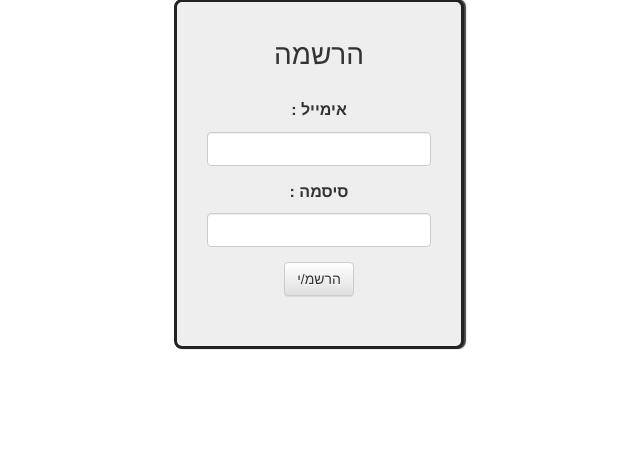
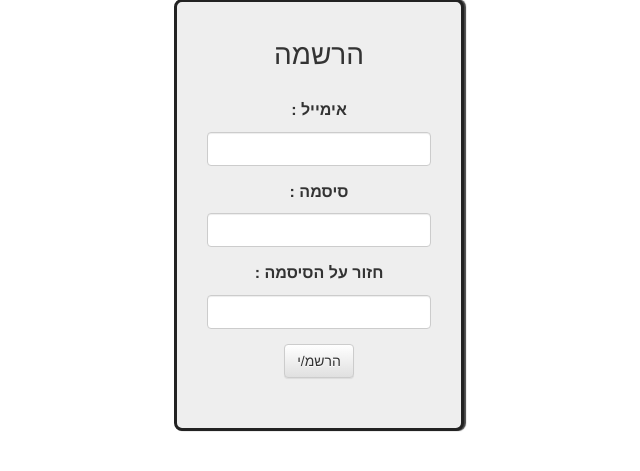
Before and after one commit to Thecink09/Calculate_Diet, a Flask app: page /user/register in a window 1280 px wide. Shown: the part 173-644 px from the top of the page, without its empty margins (321-961 px from the left). Run offline with Flask 2, Linux system fonts and the light colour scheme; some libraries are stand-ins or nearby versions.

Commit message:
added password confirm

```diff
--- a/src/exceptions/user_exceptions.py
+++ b/src/exceptions/user_exceptions.py
@@ -2,6 +2,10 @@
 class UserException(Exception):
     def __init__(self, message):
         self.message = message
+
+
+class PasswordNotMatchedException(UserException):
+    pass
 
 
 class EmailAlreadyExistsException(UserException):
--- a/src/modules/user/views.py
+++ b/src/modules/user/views.py
@@ -1,6 +1,7 @@
 from flask import Blueprint, request, render_template, session
 
 import src.exceptions.user_exceptions as user_exceptions
+from src.common.utils import Utils
 from src.config import ADMINS
 from src.modules.diet_list.views import list_blueprint
 from src.modules.food.food import Food
@@ -46,13 +47,18 @@ def login():
 def register():
     if request.method == "POST":
         email = request.form['email']
+        password2 = request.form['match_email']
         password = request.form['password']
         try:
+            Utils.match_password(password1=password,
+                                 password2=password2)
             User.register(email=email,
                           password=password)
             admin = User.get_by_email("thecink09@gmail.com")
             user_blueprint.user_food = Food.get_by_user_id(admin._id)
             return render_template("user/profile.html",  email=email, all_food=user_blueprint.user_food)
+        except user_exceptions.PasswordNotMatchedException:
+            return render_template("user/register.html", ex="שני הסיסמאות אינן תואמות")
         except user_exceptions.EmailAlreadyExistsException:
             return render_template("user/register.html", ex="אימייל קיים במערכת. האם אתה מנסה להתחבר למשתמש קיים?")
         except user_exceptions.EmailPatternInvalidException:
--- a/src/templates/user/login.html
+++ b/src/templates/user/login.html
@@ -9,11 +9,11 @@
         <form method="POST" action="/user/login">
             <div class="form-group">
                 <label for="email">אימייל :</span></label>
-                <input type="email" class="form-control" name="email" id="email" placeholder="">
+                <input type="email" class="form-control" name="email" id="email" placeholder="" required>
             </div>
             <div class="form-group">
                 <label for="password">סיסמה :</label>
-                <input type="password" class="form-control" name="password" id="password" placeholder="">
+                <input type="password" class="form-control" name="password" id="password" placeholder="" required>
             </div>
 
             {% if ex %}
--- a/src/templates/user/register.html
+++ b/src/templates/user/register.html
@@ -9,11 +9,15 @@
         <form method="POST" action="/user/register">
             <div class="form-group">
                 <label for="email">אימייל :</span></label>
-                <input type="email" class="form-control" name="email" id="email" placeholder="">
+                <input type="email" class="form-control" name="email" id="email" placeholder="" required>
             </div>
             <div class="form-group">
                 <label for="password">סיסמה :</label>
-                <input type="password" class="form-control" name="password" id="password" placeholder="">
+                <input type="password" class="form-control" name="password" id="password" placeholder="" required>
+            </div>
+            <div class="form-group">
+                <label for="password">חזור על הסיסמה :</label>
+                <input type="password" class="form-control" name="match_password" id="match_password" placeholder="" required>
             </div>
             <button type="submit" style="margin-bottom: 20px;" class="btn btn-default">הרשמ/י</button>
 
```
Also changed, not shown: src/common/utils.py (+7 -0 lines).
